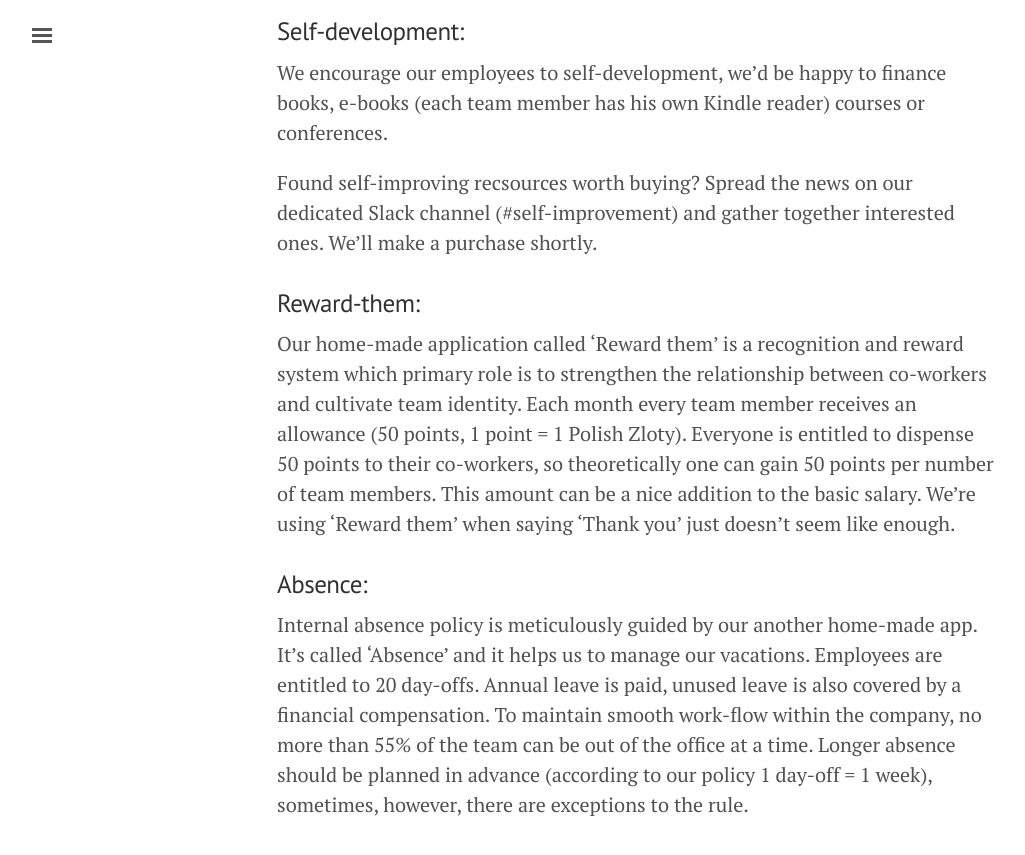
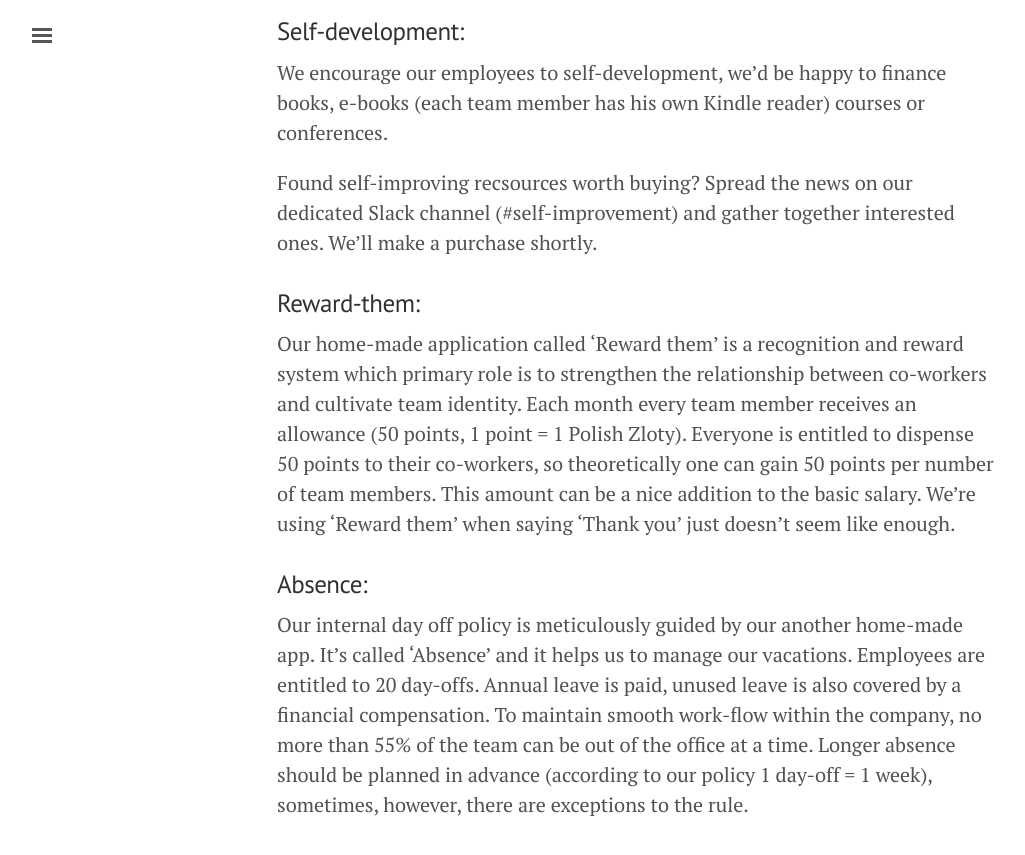
Before and after one commit to prograils/playbook, a Jekyll site: the page built from the_people.md, in a window 1280 px wide and 900 px high, scrolled down 2256 px. Shown: the top 855 px of the window, without its empty margins (3-1028 px from the left). Built offline with Jekyll 4.4.1, drawn with Linux system fonts in a browser that asks for light colours.

Commit message:
teamlens and absence corrections

```diff
--- a/the_people.md
+++ b/the_people.md
@@ -64,4 +64,4 @@ Our home-made application called 'Reward them' is a recognition and reward syste
 
 ### Absence:
 
-Internal absence policy is meticulously guided by our another home-made app. It's called 'Absence' and it helps us to manage our vacations. Employees are entitled to 20 day-offs. Annual leave is paid, unused leave is also covered by a financial compensation. To maintain smooth work-flow within the company, no more than 55% of the team can be out of the office at a time. Longer absence should be planned in advance (according to our policy 1 day-off = 1 week), sometimes, however, there are exceptions to the rule.
+Our internal day off policy is meticulously guided by our another home-made app. It's called 'Absence' and it helps us to manage our vacations. Employees are entitled to 20 day-offs. Annual leave is paid, unused leave is also covered by a financial compensation. To maintain smooth work-flow within the company, no more than 55% of the team can be out of the office at a time. Longer absence should be planned in advance (according to our policy 1 day-off = 1 week), sometimes, however, there are exceptions to the rule.
```
Also changed, not shown: process.md (+1 -1 lines).
